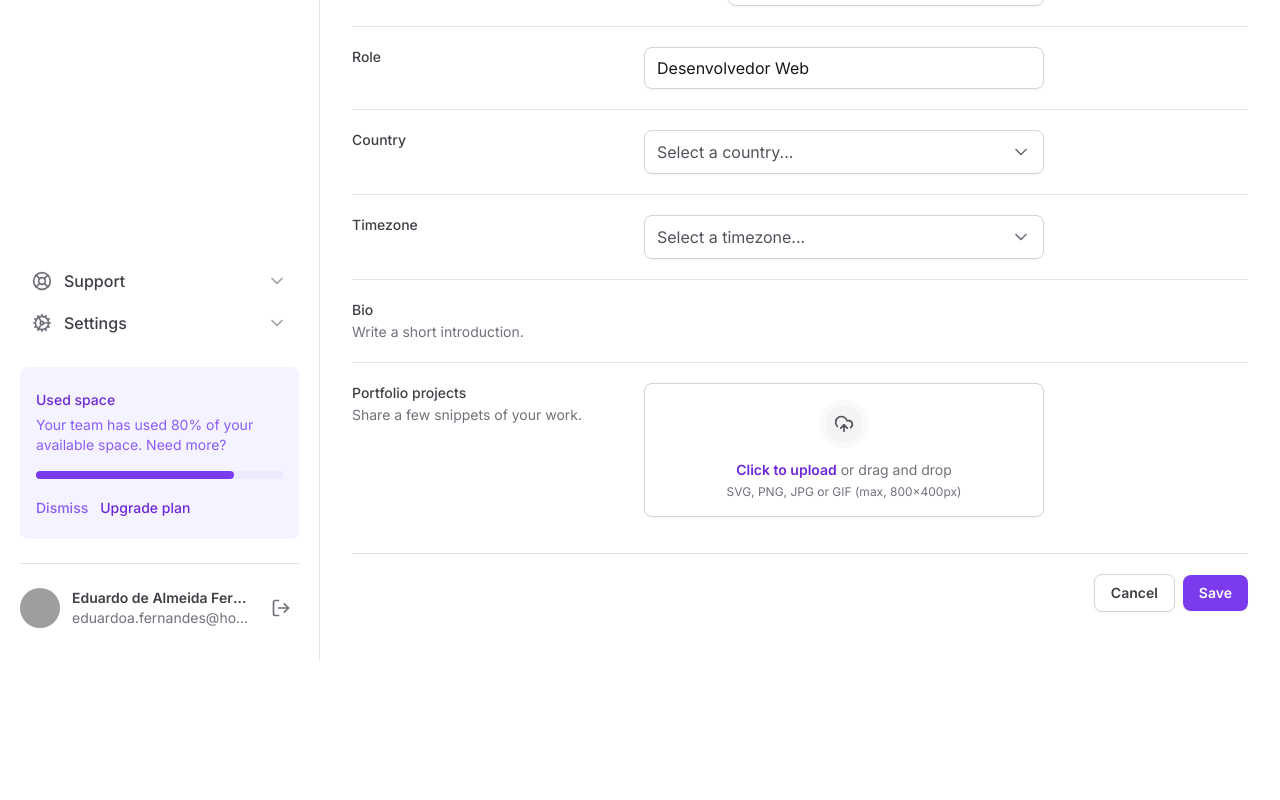
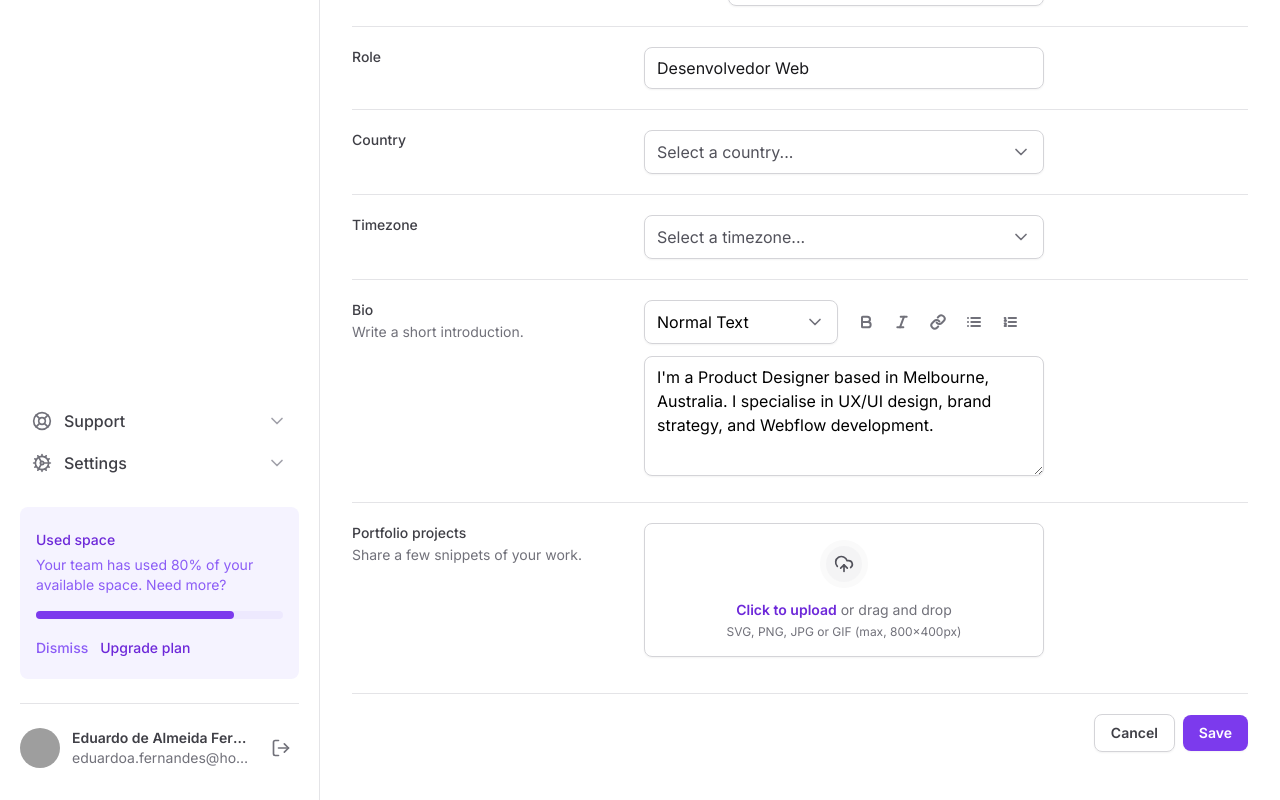
Before and after one commit to edu-almeidaf/user-settings-page, a Next.js app: page / in a window 1280 px wide. Shown: the part 544-1344 px from the top of the page. Before the commit the page ends 1204 px from the top, so only its background shows below. Built offline with nearby package versions, Linux system fonts and the light colour scheme; grey boxes are pictures that could not be loaded.

Commit message:
feat: Make accessibility and variants

```diff
--- a/package.json
+++ b/package.json
@@ -9,13 +9,15 @@
     "lint": "next lint"
   },
   "dependencies": {
+    "@formkit/auto-animate": "^0.8.2",
     "@radix-ui/react-select": "^2.1.1",
     "@radix-ui/react-tabs": "^1.1.0",
     "framer-motion": "^11.3.2",
     "lucide-react": "^0.408.0",
     "next": "14.2.5",
     "react": "^18",
-    "react-dom": "^18"
+    "react-dom": "^18",
+    "tailwind-variants": "^0.2.1"
   },
   "devDependencies": {
     "@rocketseat/eslint-config": "^2.2.2",
--- a/src/app/page.tsx
+++ b/src/app/page.tsx
@@ -1,9 +1,11 @@
 import { SettingsTabs } from '@/components/SettingsTabs'
 import * as Input from '@/components/Input'
 import * as FileInput from '@/components/Form/FileInput'
-import { Mail } from 'lucide-react'
+import { Bold, Italic, Link, List, ListOrdered, Mail } from 'lucide-react'
 import { Select } from '@/components/Form/Select'
 import { SelectItem } from '@/components/Form/Select/SelectItem'
+import { Textarea } from '@/components/Form/Textarea'
+import { Button } from '@/components/Button'
 
 export default function Home() {
   return (
@@ -21,19 +23,12 @@
             </span>
           </div>
           <div className="flex items-center gap-2">
-            <button
-              type="button"
-              className="rounded-lg border border-zinc-300 px-4 py-2 text-sm font-semibold text-zinc-700 shadow-sm hover:bg-zinc-50"
-            >
+            <Button variant="outline" type="button">
               Cancel
-            </button>
-            <button
-              type="submit"
-              form="settings"
-              className="rounded-lg bg-violet-600 px-4 py-2 text-sm font-semibold text-white shadow-sm hover:bg-violet-700"
-            >
+            </Button>
+            <Button variant="primary" type="submit" form="settings">
               Save
-            </button>
+            </Button>
           </div>
         </div>
 
@@ -140,7 +135,40 @@
                 Write a short introduction.
               </span>
             </label>
-            <div></div>
+            <div className="space-y-3">
+              <div className="grid grid-cols-2 gap-3">
+                <Select placeholder="" defaultValue="normal">
+                  <SelectItem value="normal" text="Normal Text" />
+                  <SelectItem value="md" text="Markdown" />
+                </Select>
+
+                <div className="flex items-center gap-1">
+                  <Button type="button" variant="ghost">
+                    <Bold className="size-4 text-zinc-500" strokeWidth={3} />
+                  </Button>
+                  <Button type="button" variant="ghost">
+                    <Italic className="size-4 text-zinc-500" strokeWidth={3} />
+                  </Button>
+                  <Button type="button" variant="ghost">
+                    <Link className="size-4 text-zinc-500" strokeWidth={3} />
+                  </Button>
+                  <Button type="button" variant="ghost">
+                    <List className="size-4 text-zinc-500" strokeWidth={3} />
+                  </Button>
+                  <Button type="button" variant="ghost">
+                    <ListOrdered
+                      className="size-4 text-zinc-500"
+                      strokeWidth={3}
+                    />
+                  </Button>
+                </div>
+              </div>
+
+              <Textarea
+                defaultValue="I'm a Product Designer based in Melbourne, Australia. I specialise in UX/UI design, brand strategy, and Webflow development."
+                id="bio"
+              />
+            </div>
           </div>
 
           <div className="grid grid-cols-form gap-3 pt-5">
@@ -161,18 +189,12 @@
           </div>
 
           <div className="flex items-center justify-end gap-2 pt-5">
-            <button
-              type="button"
-              className="rounded-lg border border-zinc-300 px-4 py-2 text-sm font-semibold text-zinc-700 shadow-sm hover:bg-zinc-50"
-            >
+            <Button variant="outline" type="button">
               Cancel
-            </button>
-            <button
-              type="submit"
-              className="rounded-lg bg-violet-600 px-4 py-2 text-sm font-semibold text-white shadow-sm hover:bg-violet-700"
-            >
+            </Button>
+            <Button variant="primary" type="submit">
               Save
-            </button>
+            </Button>
           </div>
         </form>
       </div>
--- /dev/null
+++ b/src/components/Button.tsx
@@ -0,0 +1,30 @@
+import { ComponentProps } from 'react'
+import { tv, VariantProps } from 'tailwind-variants'
+
+const button = tv({
+  base: [
+    'rounded-lg px-4 py-2 text-sm font-semibold shadow-sm outline-none',
+    'focus-visible:ring-2 focus-visible:ring-offset-2 focus-visible:ring-violet-500',
+    'active:opacity-80',
+  ],
+
+  variants: {
+    variant: {
+      primary: 'bg-violet-600 text-white hover:bg-violet-700',
+      ghost: 'rounded-md px-2 hover:bg-zinc-50 shadow-none',
+      outline: 'border border-zinc-300 text-zinc-700 hover:bg-zinc-50',
+    },
+  },
+
+  defaultVariants: {
+    variant: 'primary',
+  },
+})
+
+export interface ButtonProps
+  extends ComponentProps<'button'>,
+    VariantProps<typeof button> {}
+
+export function Button({ variant, ...props }: ButtonProps) {
+  return <button {...props} className={button({ variant })} />
+}
--- a/src/components/Form/FileInput/FileList.tsx
+++ b/src/components/Form/FileInput/FileList.tsx
@@ -3,11 +3,14 @@
 import { Trash2, UploadCloud } from 'lucide-react'
 import { useFileInput } from './Root'
 import { formatBytes } from '@/utils/format-bytes'
+import { useAutoAnimate } from '@formkit/auto-animate/react'
+import { Button } from '@/components/Button'
 
 export function FileList() {
   const { files } = useFileInput()
+  const [parent] = useAutoAnimate()
   return (
-    <div className="mt-4 space-y-3">
+    <div ref={parent} className="mt-4 space-y-3">
       {files.map((file) => {
         return (
           <div
@@ -36,12 +39,9 @@
               </div>
             </div>
 
-            <button
-              type="button"
-              className="ml-auto rounded-md p-2 hover:bg-zinc-50"
-            >
+            <Button type="button" variant="ghost">
               <Trash2 className="size-5 text-zinc-500" />
-            </button>
+            </Button>
           </div>
         )
       })}
--- a/src/components/Form/Select/index.tsx
+++ b/src/components/Form/Select/index.tsx
@@ -4,15 +4,15 @@
 import { ChevronDown } from 'lucide-react'
 import { ReactNode } from 'react'
 
-export interface SelectProps {
+export interface SelectProps extends SelectPrimitive.SelectProps {
   children: ReactNode
   placeholder: string
 }
 
-export function Select({ children, placeholder }: SelectProps) {
+export function Select({ children, placeholder, ...props }: SelectProps) {
   return (
-    <SelectPrimitive.Root>
-      <SelectPrimitive.Trigger className="flex h-11 w-full items-center justify-between gap-2 rounded-lg border border-zinc-300 px-3 shadow-sm outline-none data-[placeholder]:text-zinc-600">
+    <SelectPrimitive.Root {...props}>
+      <SelectPrimitive.Trigger className="flex h-11 w-full items-center justify-between gap-2 rounded-lg border border-zinc-300 px-3 shadow-sm outline-none focus:border-violet-300 focus:ring-2 focus:ring-violet-100 data-[placeholder]:text-zinc-600">
         <SelectPrimitive.Value
           placeholder={placeholder}
           className="text-black"
@@ -27,7 +27,7 @@
           side="bottom"
           position="popper"
           sideOffset={8}
-          className="z-10 w-[--radix-select-trigger-width] overflow-hidden rounded-lg border border-zinc-200 bg-white"
+          className="animate-slideDownAndFade z-10 w-[--radix-select-trigger-width] overflow-hidden rounded-lg border border-zinc-200 bg-white shadow-sm"
         >
           <SelectPrimitive.Viewport>{children}</SelectPrimitive.Viewport>
         </SelectPrimitive.Content>
--- /dev/null
+++ b/src/components/Form/Textarea.tsx
@@ -0,0 +1,12 @@
+import { ComponentProps } from 'react'
+
+export interface TextareaProps extends ComponentProps<'textarea'> {}
+
+export function Textarea(props: TextareaProps) {
+  return (
+    <textarea
+      {...props}
+      className="min-h-[120px] w-full resize-y rounded-lg border border-zinc-300 px-3 py-2 shadow-sm outline-none focus:border-violet-300 focus:ring-2 focus:ring-violet-100"
+    />
+  )
+}
--- a/src/components/Input.tsx
+++ b/src/components/Input.tsx
@@ -13,7 +13,7 @@
 export function Control(props: InputControlProps) {
   return (
     <input
-      className="flex-1 border-0 bg-transparent p-0 text-zinc-900 placeholder-zinc-600 outline-0"
+      className="flex-1 border-0 bg-transparent p-0 text-zinc-900 placeholder-zinc-600 outline-none"
       {...props}
     />
   )
@@ -24,7 +24,7 @@
 export function Root(props: InputRootProps) {
   return (
     <div
-      className="flex w-full items-center gap-2 rounded-lg border border-zinc-300 px-3 py-2 shadow-sm"
+      className="flex w-full items-center gap-2 rounded-lg border border-zinc-300 px-3 py-2 shadow-sm focus-within:border-violet-300 focus-within:ring-2 focus-within:ring-violet-100"
       {...props}
     />
   )
--- a/src/components/SettingsTabs/TabItem.tsx
+++ b/src/components/SettingsTabs/TabItem.tsx
@@ -13,9 +13,11 @@
   return (
     <Tabs.Trigger
       value={value}
-      className="relative px-1 pb-4 text-sm font-medium text-zinc-500 hover:text-violet-700 data-[state=active]:text-violet-700"
+      className="group relative px-1 pb-4 text-sm font-medium text-zinc-500 outline-none hover:text-violet-700 data-[state=active]:text-violet-700"
     >
-      <span className="">{title}</span>
+      <span className="rounded group-focus-visible:ring-2 group-focus-visible:ring-violet-400 group-focus-visible:ring-offset-4">
+        {title}
+      </span>
 
       {isSelected && (
         <motion.div
--- a/src/components/Sidebar/Profile.tsx
+++ b/src/components/Sidebar/Profile.tsx
@@ -1,4 +1,5 @@
 import { LogOut } from 'lucide-react'
+import { Button } from '../Button'
 
 export function Profile() {
   return (
@@ -16,9 +17,9 @@
           eduardoa.fernandes@hotmail.com
         </span>
       </div>
-      <button type="button" className="ml-auto rounded-md p-2 hover:bg-zinc-50">
+      <Button type="button" variant="ghost">
         <LogOut className="size-5 text-zinc-500" />
-      </button>
+      </Button>
     </div>
   )
 }
--- a/tailwind.config.ts
+++ b/tailwind.config.ts
@@ -23,6 +23,23 @@
           25: '#fcfaff',
         },
       },
+
+      keyframes: {
+        slideDownAndFade: {
+          from: { opacity: '0', transform: 'translateY(-2px)' },
+          to: { opacity: '1', transform: 'translateY(0)' },
+        },
+        // slideUpAndFade: {
+        //   from: { opacity: '1' },
+        //   to: { opacity: '0' },
+        // },
+      },
+
+      animation: {
+        slideDownAndFade:
+          'slideDownAndFade 400ms cubic-bezier(0.16, 1, 0.3, 1)',
+        // slideUpAndFade: 'slideUpAndFade 1s linear',
+      },
     },
   },
   plugins: [],
```
Also changed, not shown: 1 other file (tests, documents, lock files or other folders).
